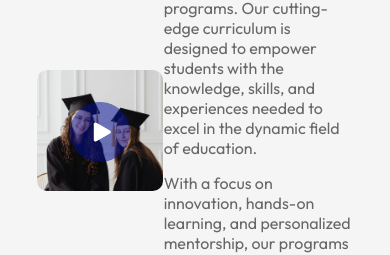
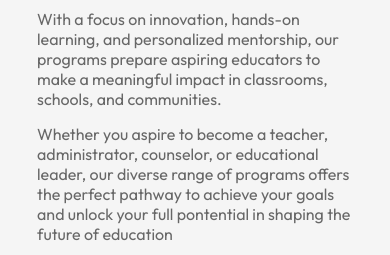
Before and after one commit to TomChaseParis/React-College-Website, a React (Vite) app: page / in a window 390 px wide. Shown: the part 1396-1651 px from the top of the page. Built offline with nearby package versions, Linux system fonts and the light colour scheme.

Commit message:
feat: Make About component responsive

```diff
--- a/src/components/about/About.css
+++ b/src/components/about/About.css
@@ -31,12 +31,12 @@
 .about h3 {
   font-weight: 600;
   font-size: 16px;
-    color: #212AE0;
+  color: #212ae0;
 }
 
 .about h2 {
   font-size: 35px;
-   color: #000F38;
+  color: #000f38;
   margin: 10px 0;
   max-width: 400px;
 }
@@ -45,3 +45,21 @@
   color: #676767;
   margin-bottom: 15px;
 }
+
+/* -------- media query --------  */
+
+@media screen and (max-width: 800px) {
+  .about {
+    flex-direction: column;
+  }
+
+  .about-left {
+    flex-basis: 100%;
+    margin: 20px;
+    order: 2;
+  }
+
+  .about-right {
+    flex-basis: 100%;
+  }
+}
```
Lines whose indentation alone changed are shown as unchanged.
